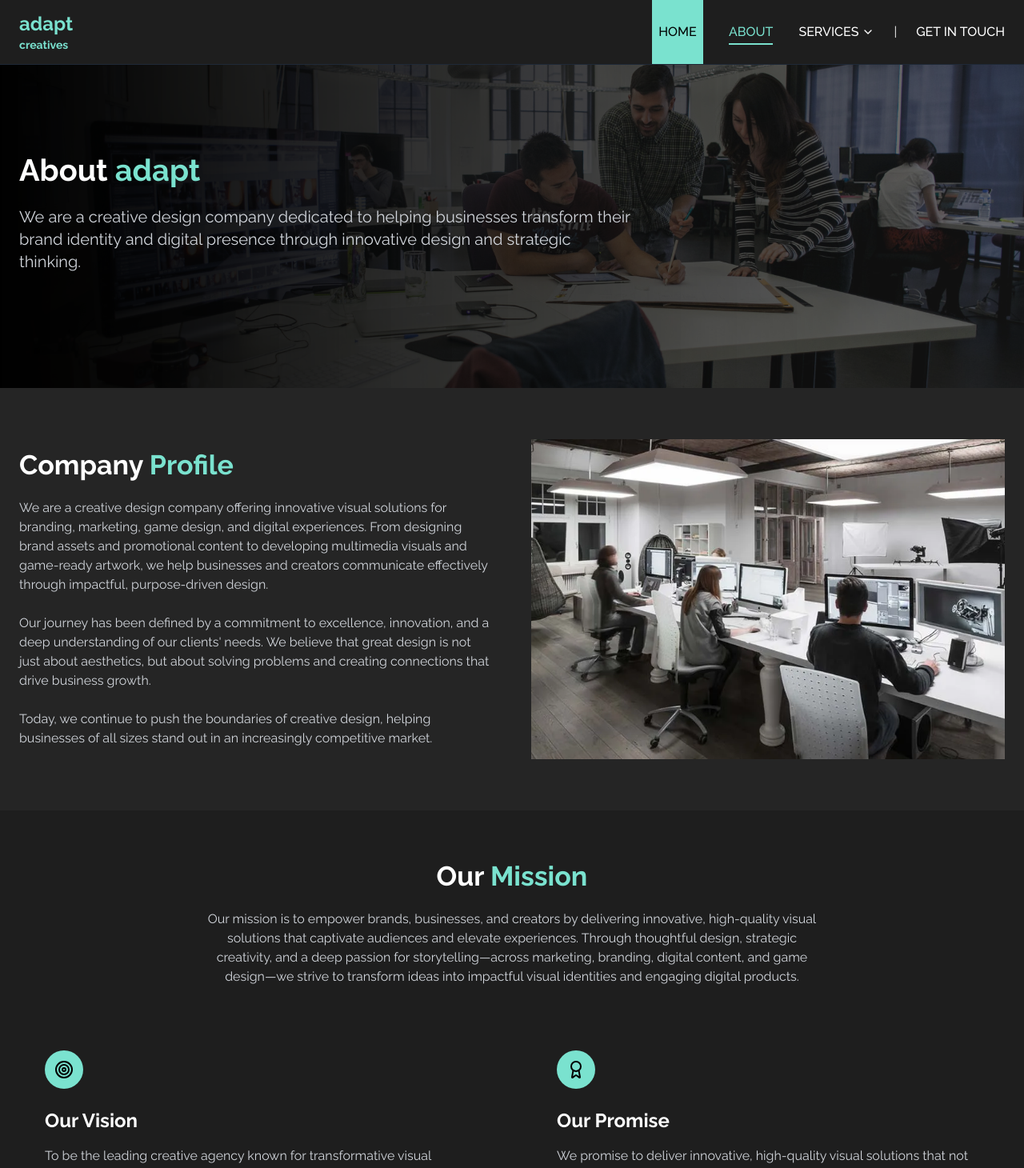
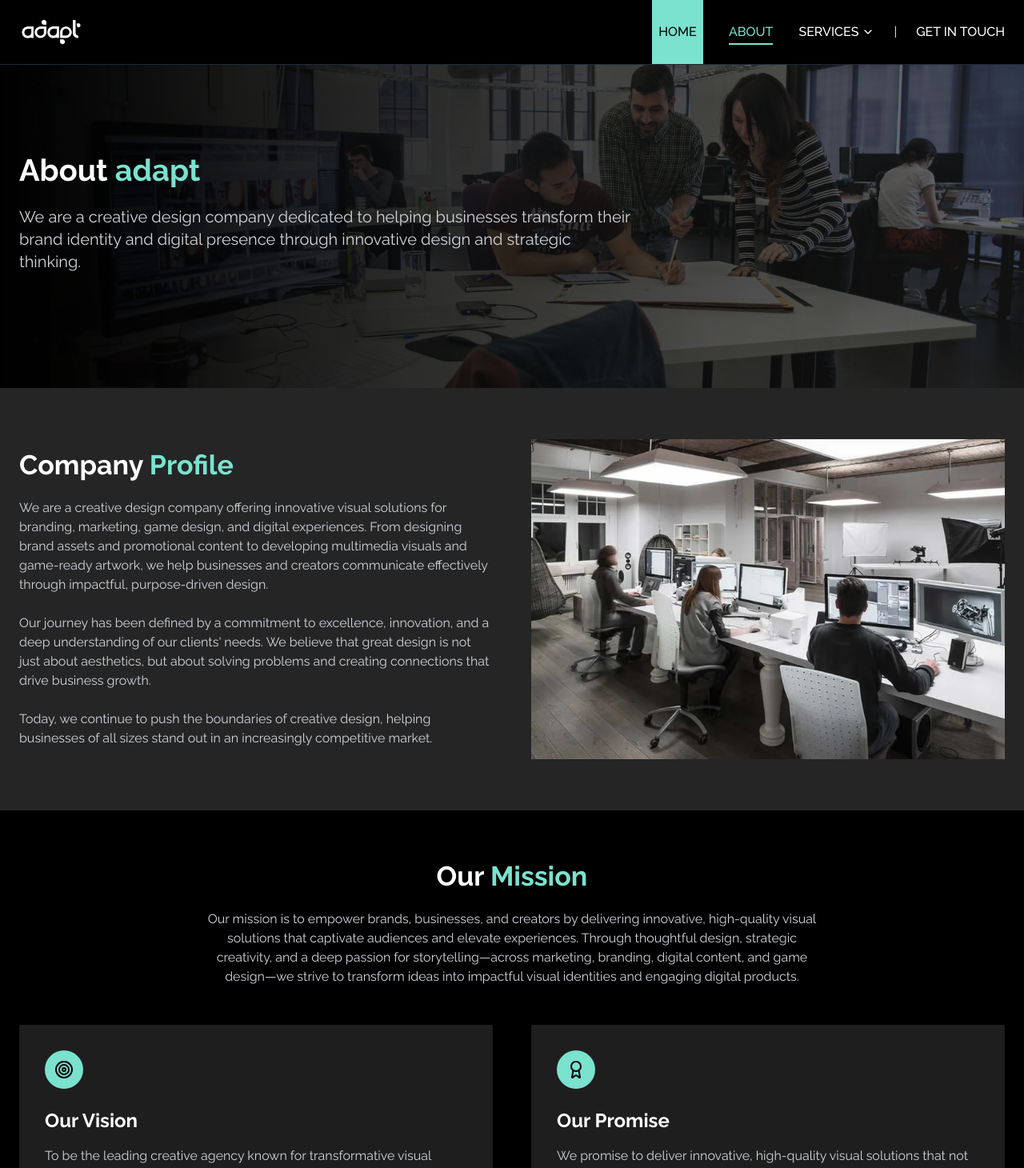
Before and after one commit to syedahmedullah14/Adapt-website, a Next.js app: page /about in a window 1280 px wide. Shown: the top 1460 px of the page at 80% size. Built offline with nearby package versions, Linux system fonts and the light colour scheme.

Commit message:
Updated styling

```diff
--- a/app/about/page.tsx
+++ b/app/about/page.tsx
@@ -63,7 +63,7 @@ export default function About() {
       </section>
 
       {/* Mission & Vision Section */}
-      <section className="py-16">
+      <section className="py-16 bg-black">
         <div className="container mx-auto px-4 md:px-6">
           <div className="text-center mb-12">
             <h2 className="text-3xl md:text-[34px] font-bold mb-6">
@@ -156,7 +156,7 @@ export default function About() {
       </section>
 
       {/* Team Section */}
-      <section className="py-16">
+      <section className="py-16 bg-black">
         <div className="container mx-auto px-4 md:px-6">
           <div className="text-center mb-12">
             <h2 className="text-3xl md:text-[34px] font-bold mb-4">
--- a/app/contact/page.tsx
+++ b/app/contact/page.tsx
@@ -130,7 +130,7 @@ export default function Contact() {
   return (
     <div>
       {/* Contact Section */}
-      <section className="py-16">
+      <section className="py-16 bg-black">
         <div className="container mx-auto px-4 md:px-6">
           <div className="text-center mb-12">
             <h1 className="text-4xl md:text-[38px] font-bold mb-4">
--- a/app/page.tsx
+++ b/app/page.tsx
@@ -210,7 +210,7 @@ export default function Home() {
       </section>
 
       {/* Our Mission Section */}
-      <section className="py-20">
+      <section className="py-20 bg-black">
         <div className="container mx-auto px-4 md:px-6">
           <div className="text-center mb-12">
             <h2 className="text-3xl md:text-[34px] font-bold mb-4">
@@ -399,7 +399,7 @@ export default function Home() {
       </section>
 
       {/* Contact Form Section */}
-      <section className="py-20 bg-[#252525]">
+      <section className="py-20 bg-[#000000]">
         <div className="container mx-auto px-4 md:px-6">
           <div className="text-center mb-12">
             <h2 className="text-3xl md:text-[34px] font-bold mb-4">
--- a/app/services/page.tsx
+++ b/app/services/page.tsx
@@ -225,7 +225,7 @@ export default function Services() {
       </section>
 
       {/* Visual Storytelling Details */}
-      <section id="visual-storytelling-details" className="py-16">
+      <section id="visual-storytelling-details" className="py-16 bg-black">
         <div className="container mx-auto px-4 md:px-6">
           <div className="grid grid-cols-1 lg:grid-cols-2 gap-12 items-center">
             <div>
@@ -340,7 +340,7 @@ export default function Services() {
       </section>
 
       {/* Brand Identity Creation */}
-      <section id="visual-storytelling-details" className="py-16">
+      <section id="visual-storytelling-details" className="py-16 bg-black">
         <div className="container mx-auto px-4 md:px-6">
           <div className="grid grid-cols-1 lg:grid-cols-2 gap-12 items-center">
             <div>
@@ -457,7 +457,7 @@ export default function Services() {
       </section>
 
       {/* Event and Invitation Design */}
-      <section id="visual-storytelling-details" className="py-16">
+      <section id="visual-storytelling-details" className="py-16 bg-black">
         <div className="container mx-auto px-4 md:px-6">
           <div className="grid grid-cols-1 lg:grid-cols-2 gap-12 items-center">
             <div>
@@ -574,7 +574,7 @@ export default function Services() {
       </section>
 
       {/* Web & UI Visual Elements Design*/}
-      <section id="visual-storytelling-details" className="py-16">
+      <section id="visual-storytelling-details" className="py-16 bg-black">
         <div className="container mx-auto px-4 md:px-6">
           <div className="grid grid-cols-1 lg:grid-cols-2 gap-12 items-center">
             <div>
@@ -692,7 +692,7 @@ export default function Services() {
       </section>
 
       {/* Game Art Design & Art Direction */}
-      <section id="visual-storytelling-details" className="py-16">
+      <section id="visual-storytelling-details" className="py-16 bg-black">
         <div className="container mx-auto px-4 md:px-6">
           <div className="grid grid-cols-1 lg:grid-cols-2 gap-12 items-center">
             <div>
--- a/components/footer.tsx
+++ b/components/footer.tsx
@@ -1,15 +1,21 @@
 import Link from "next/link"
 import { Facebook, Instagram, Linkedin, Mail, MapPin, Phone } from "lucide-react"
+import Image from "next/image"
 
 const Footer = () => {
   return (
-    <footer className="bg-[#252525] pt-16 pb-8">
+    <footer className="bg-[#000000] pt-16 pb-8">
       <div className="container mx-auto px-4 md:px-6">
         <div className="grid grid-cols-1 md:grid-cols-2 lg:grid-cols-4 gap-8">
           <div>
             <div className="text-[#7AE2CF] font-bold mb-6">
-              <div className="text-2xl">adapt</div>
-              <div className="text-sm">creatives</div>
+            <Image
+              src="/adapt.png"
+              alt="Creative design showcase"
+              width={80}
+              height={20}
+              className="object-contain"
+            />
             </div>
             <p className="text-gray-400 mb-6">
               A creative design company offering innovative visual solutions for branding, marketing, game design, and
@@ -90,15 +96,15 @@ const Footer = () => {
             <ul className="space-y-4">
               <li className="flex items-start">
                 <MapPin className="h-5 w-5 text-[#7AE2CF] mr-3 mt-1" />
-                <span className="text-gray-400">123 Business Avenue, Creative District, Dubai, UAE</span>
+                <span className="text-gray-400">Office No. MF-44, malik Nasrat Rahmanian Building Deira, Dubai, UAE</span>
               </li>
               <li className="flex items-center">
                 <Phone className="h-5 w-5 text-[#7AE2CF] mr-3" />
-                <span className="text-gray-400">+971 4 123 4567</span>
+                <span className="text-gray-400">+971 58 237 0533</span>
               </li>
               <li className="flex items-center">
                 <Mail className="h-5 w-5 text-[#7AE2CF] mr-3" />
-                <span className="text-gray-400">info@adapt.ae</span>
+                <span className="text-gray-400">info@adapt.ad</span>
               </li>
             </ul>
           </div>
--- a/components/navbar.tsx
+++ b/components/navbar.tsx
@@ -4,6 +4,7 @@ import { useState, useEffect } from "react"
 import Link from "next/link"
 import { usePathname } from "next/navigation"
 import { Menu, X, ChevronDown } from "lucide-react"
+import Image from "next/image"
 
 const Navbar = () => {
   const [isMenuOpen, setIsMenuOpen] = useState(false)
@@ -23,12 +24,19 @@ const Navbar = () => {
   }, [pathname])
 
   return (
-    <header className="sticky top-0 z-50 bg-[#1E1E1E] border-b border-gray-800">
+    <header className="sticky top-0 z-50 bg-[#000000] border-b border-gray-800">
       <div className="container mx-auto flex justify-between items-center h-20 px-4 md:px-6">
         <Link href="/" className="flex items-center">
           <div className="text-[#7AE2CF] font-bold">
-            <div className="text-2xl">adapt</div>
-            <div className="text-sm">creatives</div>
+            {/* <div className="text-2xl">adapt</div> */}
+            <Image
+              src="/adapt.png"
+              alt="Creative design showcase"
+              width={80}
+              height={20}
+              className="object-contain"
+            />
+
           </div>
         </Link>
 
```
Also changed, not shown: public/adapt.png (added).
